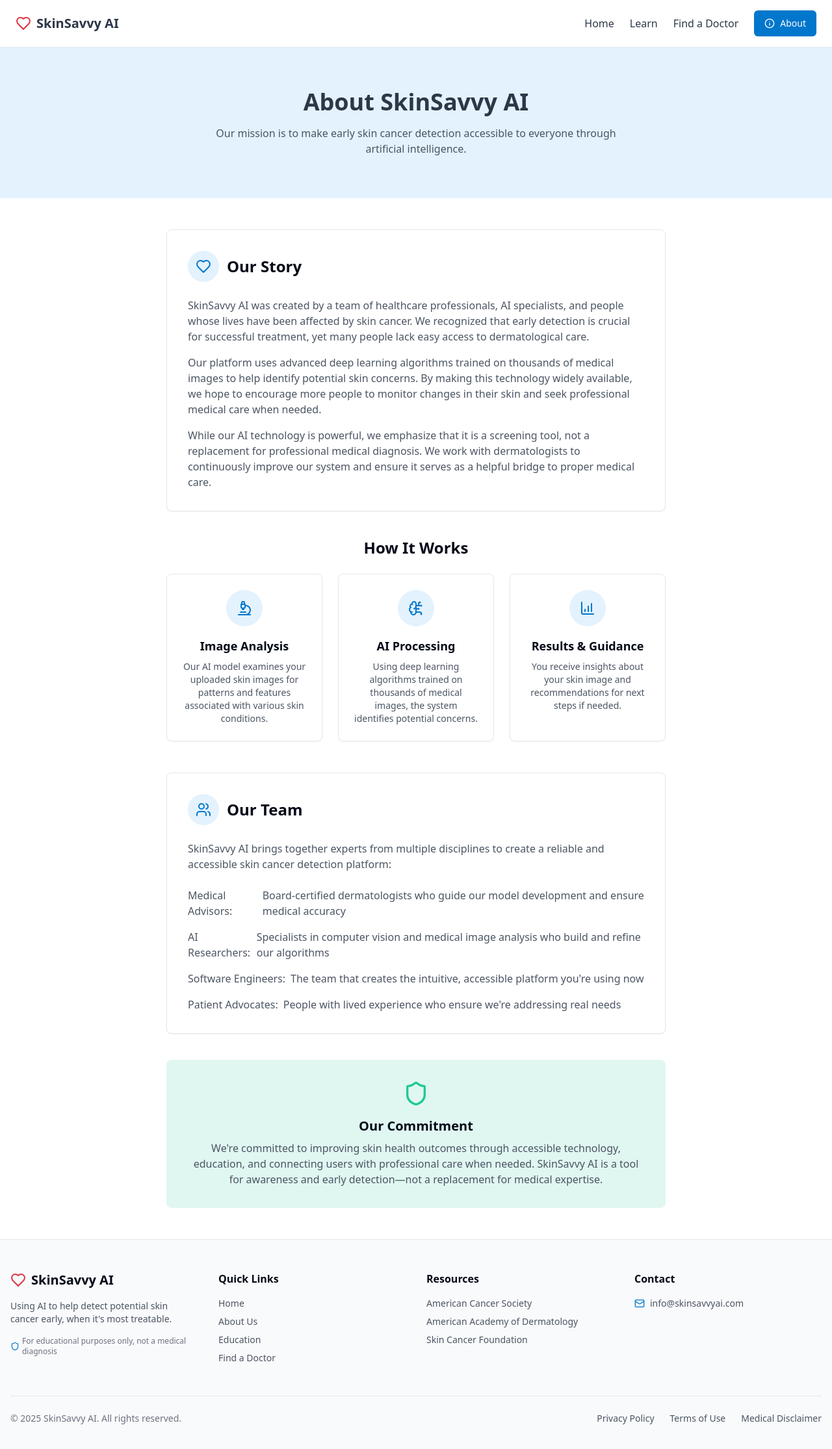
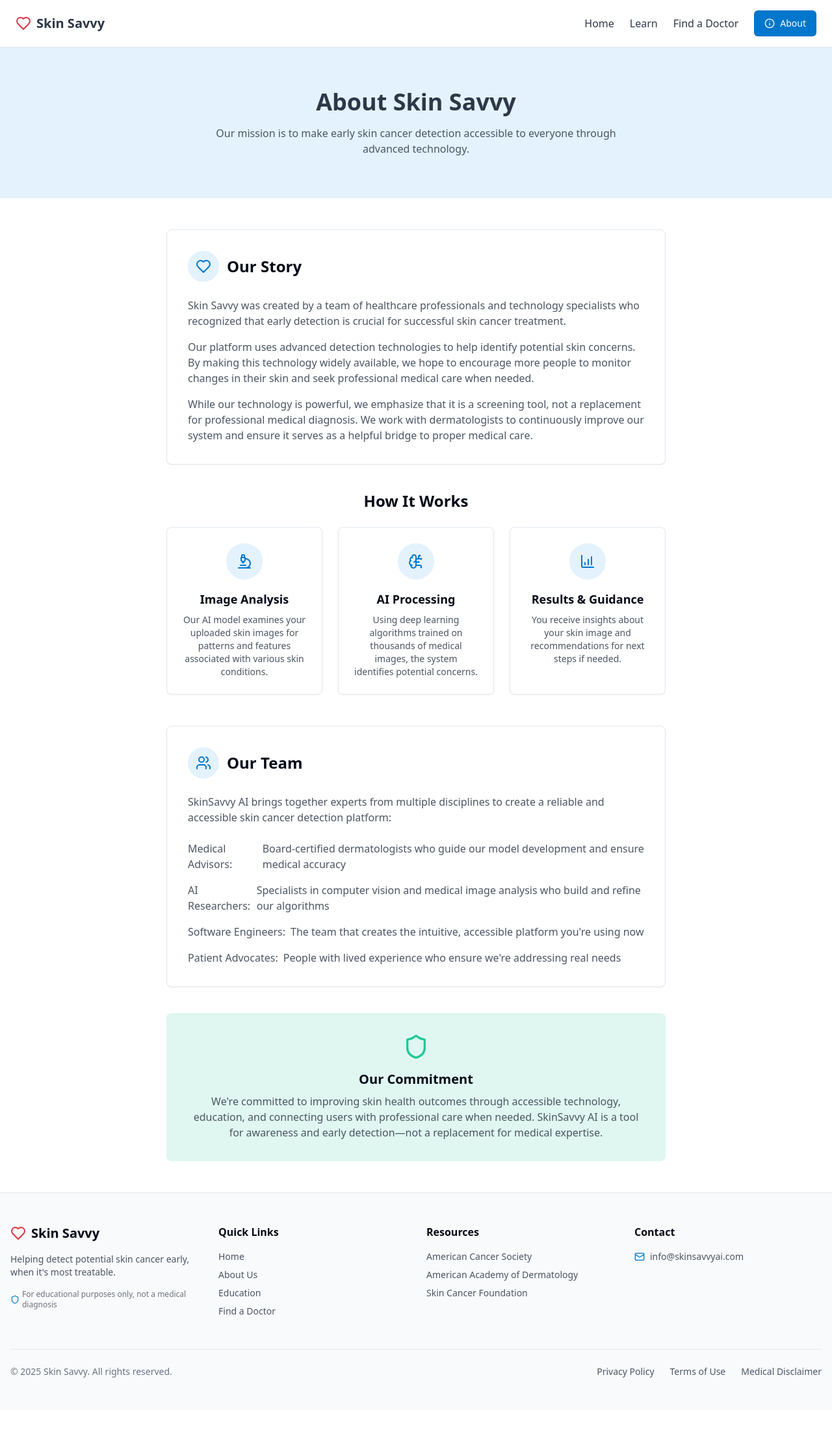
Before and after one commit to oyy-krishna/skin-savvy-ai-detect, a React (Vite) app: page /about in a window 1280 px wide. Shown: the top 2230 px of the page at 65% size. After the commit the page ends 2169 px from the top, so only its background shows below. Built offline with nearby package versions, Linux system fonts and the light colour scheme.

Commit message:
Rename application and remove AI references
Rename the application to "Skin Savvy the skin cancer detector" and remove all references to "AI".

```diff
--- a/src/components/Footer.tsx
+++ b/src/components/Footer.tsx
@@ -1,4 +1,3 @@
-
 import { Heart, Mail, Shield } from "lucide-react";
 import { Link } from "react-router-dom";
 
@@ -10,10 +9,10 @@ const Footer = () => {
           <div className="md:col-span-1">
             <div className="flex items-center gap-2 mb-4">
               <Heart className="h-6 w-6 text-medical-danger" />
-              <span className="font-bold text-xl">SkinSavvy AI</span>
+              <span className="font-bold text-xl">Skin Savvy</span>
             </div>
             <p className="text-gray-600 text-sm">
-              Using AI to help detect potential skin cancer early, when it's most treatable.
+              Helping detect potential skin cancer early, when it's most treatable.
             </p>
             <div className="flex items-center gap-1 mt-4">
               <Shield className="h-4 w-4 text-medical-blue" />
@@ -99,7 +98,7 @@ const Footer = () => {
         <div className="mt-12 pt-6 border-t border-gray-200">
           <div className="flex flex-col md:flex-row justify-between items-center gap-4">
             <p className="text-sm text-gray-500">
-              &copy; {new Date().getFullYear()} SkinSavvy AI. All rights reserved.
+              &copy; {new Date().getFullYear()} Skin Savvy. All rights reserved.
             </p>
             <div className="flex gap-6 text-sm">
               <Link to="/privacy" className="text-gray-600 hover:text-medical-blue">
--- a/src/components/Header.tsx
+++ b/src/components/Header.tsx
@@ -17,7 +17,7 @@ const Header = () => {
       <div className="container mx-auto flex justify-between items-center py-4 px-4 md:px-6">
         <Link to="/" className="flex items-center gap-2">
           <Heart className="h-6 w-6 text-medical-danger" />
-          <span className="font-bold text-xl text-medical-text">SkinSavvy AI</span>
+          <span className="font-bold text-xl text-medical-text">Skin Savvy</span>
         </Link>
 
         <div className="hidden md:flex items-center gap-6">
--- a/src/components/Hero.tsx
+++ b/src/components/Hero.tsx
@@ -19,7 +19,7 @@ const Hero = () => {
             Early Detection <span className="text-medical-blue">Saves Lives</span>
           </h1>
           <p className="text-xl text-gray-600 mb-8">
-            Upload an image of your skin lesion and get an instant AI-powered assessment to help
+            Upload an image of your skin lesion and get an instant screening to help
             identify potential skin cancer concerns.
           </p>
           <div className="flex flex-col sm:flex-row gap-4 justify-center">
--- a/src/pages/About.tsx
+++ b/src/pages/About.tsx
@@ -13,10 +13,10 @@ const About = () => {
         <div className="bg-medical-lightBlue py-16">
           <div className="container mx-auto px-4">
             <h1 className="text-4xl font-bold text-center text-medical-text">
-              About SkinSavvy AI
+              About Skin Savvy
             </h1>
             <p className="text-center text-gray-600 mt-4 max-w-2xl mx-auto">
-              Our mission is to make early skin cancer detection accessible to everyone through artificial intelligence.
+              Our mission is to make early skin cancer detection accessible to everyone through advanced technology.
             </p>
           </div>
         </div>
@@ -32,15 +32,15 @@ const About = () => {
               </div>
 
               <p className="text-gray-600 mb-4">
-                SkinSavvy AI was created by a team of healthcare professionals, AI specialists, and people whose lives have been affected by skin cancer. We recognized that early detection is crucial for successful treatment, yet many people lack easy access to dermatological care.
+                Skin Savvy was created by a team of healthcare professionals and technology specialists who recognized that early detection is crucial for successful skin cancer treatment.
               </p>
 
               <p className="text-gray-600 mb-4">
-                Our platform uses advanced deep learning algorithms trained on thousands of medical images to help identify potential skin concerns. By making this technology widely available, we hope to encourage more people to monitor changes in their skin and seek professional medical care when needed.
+                Our platform uses advanced detection technologies to help identify potential skin concerns. By making this technology widely available, we hope to encourage more people to monitor changes in their skin and seek professional medical care when needed.
               </p>
 
               <p className="text-gray-600">
-                While our AI technology is powerful, we emphasize that it is a screening tool, not a replacement for professional medical diagnosis. We work with dermatologists to continuously improve our system and ensure it serves as a helpful bridge to proper medical care.
+                While our technology is powerful, we emphasize that it is a screening tool, not a replacement for professional medical diagnosis. We work with dermatologists to continuously improve our system and ensure it serves as a helpful bridge to proper medical care.
               </p>
             </Card>
 
```
